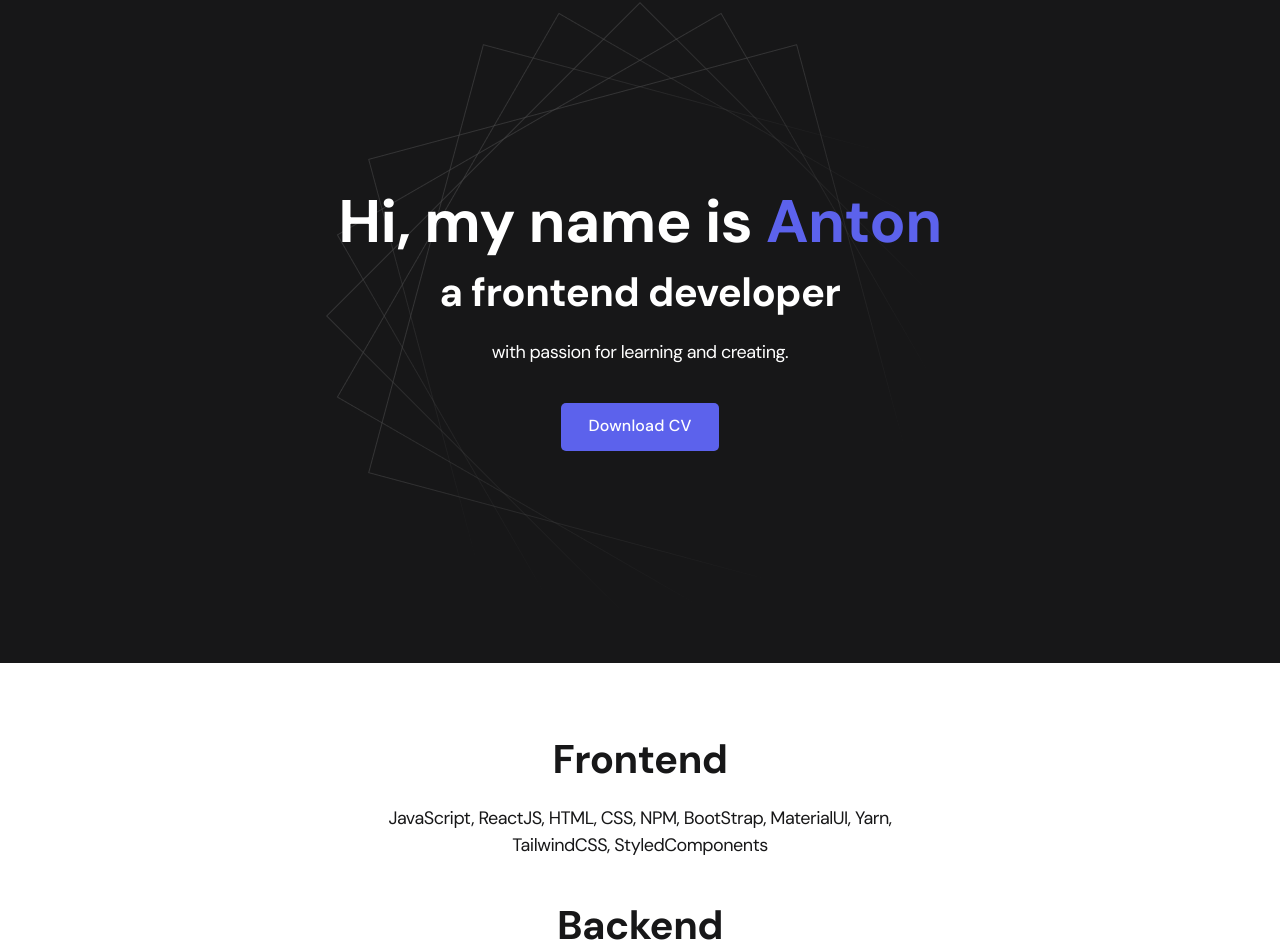
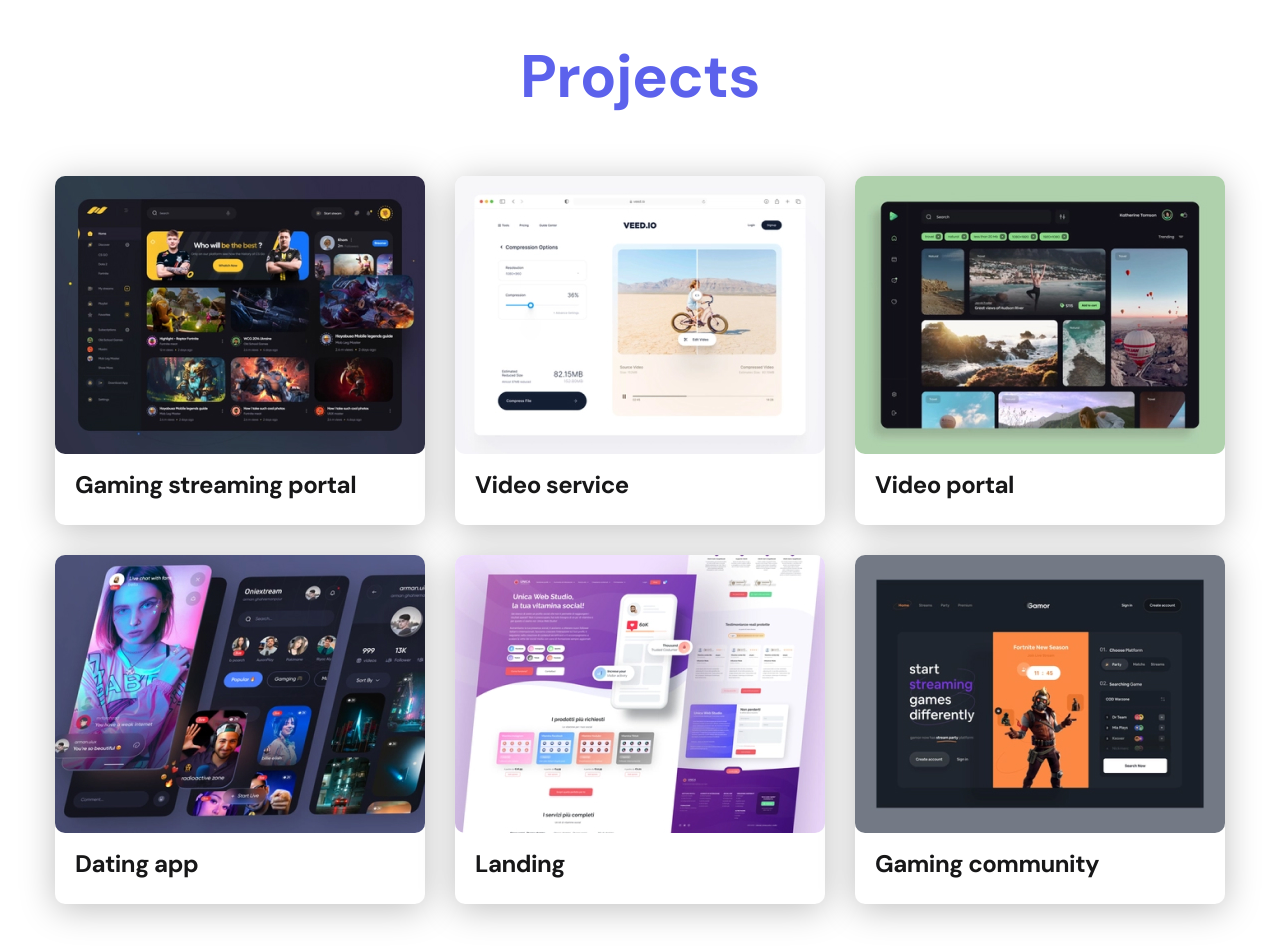
Before and after one commit to ministrov/my-portfolio-react, a React (Create React App) app: page /contacts in a window 1280 px wide. Shown: the part 108-1060 px from the top of the page. Built offline with nearby package versions, Linux system fonts and the light colour scheme.

Commit message:
feat: add Contacts page component

```diff
--- a/src/App.js
+++ b/src/App.js
@@ -2,13 +2,17 @@
 
 import Navbar from './components/navbar/Navbar';
 import Footer from './components/footer/Footer';
-import Home from './pages/Home';
+// import Contacts from './pages/Contacts';
+// import Home from './pages/Home';
+import Projects from './pages/Projects';
 
 function App() {
   return (
     <div className="App">
       <Navbar/>
-      <Home />
+      { /* <Home /> */}
+      <Projects />
+      {/* <Contacts/> */}
       <Footer/>
     </div>
   );
--- /dev/null
+++ b/src/pages/Contacts.js
@@ -0,0 +1,29 @@
+const Contacts = () => {
+  return (
+    <>
+      <main className="section">
+        <div className="container">
+          <h1 className="title-1">Contacts</h1>
+
+          <ul className="content-list">
+            <li className="content-list__item">
+              <h2 className="title-2">Location</h2>
+              <p>Moscow, Russia</p>
+            </li>
+            <li className="content-list__item">
+              <h2 className="title-2">Telegram / WhatsApp</h2>
+              <p><a href="tel:+79257398612">+7 (925) 739-86-12</a></p>
+            </li>
+            <li className="content-list__item">
+              <h2 className="title-2">Email</h2>
+              <p><a href="mailto:ministrov2018@gmail.com">ministrov2018@gmail.com</a></p>
+            </li>
+          </ul>
+
+        </div>
+      </main>
+    </>
+  )
+}
+
+export default Contacts;
--- /dev/null
+++ b/src/pages/Projects.js
@@ -0,0 +1,54 @@
+import project01 from '../img/projects/01.jpg';
+import project02 from '../img/projects/02.jpg';
+import project03 from '../img/projects/03.jpg';
+import project04 from '../img/projects/04.jpg';
+import project05 from '../img/projects/05.jpg';
+import project06 from '../img/projects/06.jpg';
+
+const Projects = () => {
+  return (
+    <>
+      <main className="section">
+        <div className="container">
+          <h2 className="title-1">Projects</h2>
+          <ul className="projects">
+            <li className="project">
+              <a href="./project-page.html">
+                <img src={project01} alt="Project img" className="project__img" />
+                  <h3 className="project__title">Gaming streaming portal</h3>
+              </a>
+            </li>
+            <li className="project">
+              <a href="./project-page.html">
+                <img src={project02} alt="Project img" className="project__img" />
+                  <h3 className="project__title">Video service</h3>
+              </a>
+            </li>
+            <li className="project">
+              <a href="./project-page.html">
+                <img src={project03} alt="Project img" className="project__img" />
+                  <h3 className="project__title">Video portal</h3>
+              </a>
+            </li>
+
+            <li className="project">
+              <img src={project04} alt="Project img" className="project__img" />
+                <h3 className="project__title">Dating app</h3>
+            </li>
+            <li className="project">
+              <img src={project05} alt="Project img" className="project__img" />
+                <h3 className="project__title">Landing</h3>
+            </li>
+            <li className="project">
+              <img src={project06} alt="Project img" className="project__img" />
+                <h3 className="project__title">Gaming community</h3>
+            </li>
+
+          </ul>
+        </div>
+      </main>
+    </>
+  )
+}
+
+export default Projects;
--- a/src/styles/main.css
+++ b/src/styles/main.css
@@ -47,10 +47,9 @@
 
 html,
 body {
+  min-height: 100vh;
   display: flex;
   flex-direction: column;
-  min-height: 100vh;
-
   font-family: 'DM Sans', sans-serif;
   letter-spacing: -0.5px;
 
@@ -271,8 +270,6 @@
   margin-top: 0.5em;
 }
 
-
-
 @media (max-width: 620px) {
   /* Header  */
 
```
